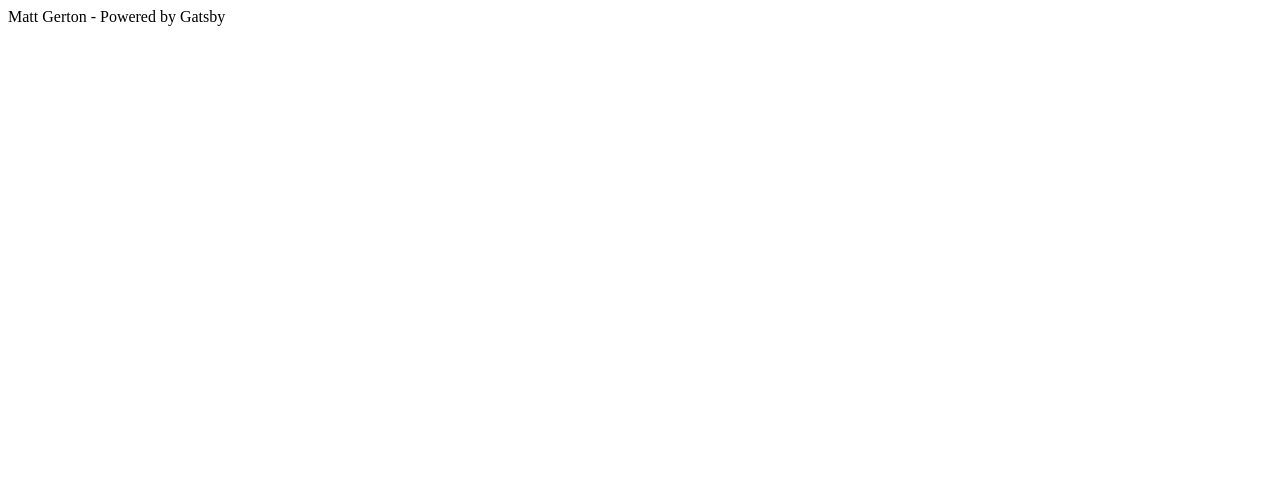
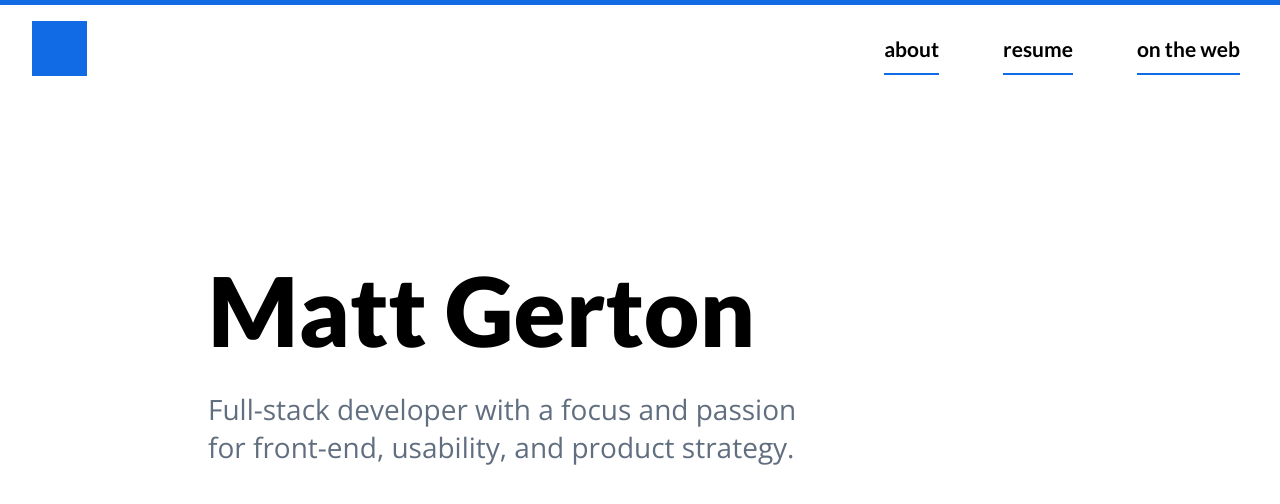
Before and after one commit to mgerton/website, a Gatsby app: page / in a window 1280 px wide. Shown: the top 504 px of the page. Built offline with nearby package versions, Linux system fonts and the light colour scheme.

Commit message:
Flesh out index page
* Port over styles and markup from other branch
* Refactor some things
* Create layout component, move nav styles into it

```diff
--- /dev/null
+++ b/src/components/Layout.js
@@ -0,0 +1,46 @@
+import React from 'react';
+import { Link } from 'gatsby';
+
+import styles from './layout.module.css';
+
+const NavLink = props => (
+  <Link to={props.to} className={styles.NavLink}>{props.children}</Link>
+);
+
+export default ({ children }) => (
+  <>
+    <div className={styles.TopBar} />
+
+    <div className={styles.Header}>
+      <div className={styles.Logo}>
+        {/* <img src="/static/header-logo.png" alt="logo" /> */}
+        {/* <img src="/static/square.svg" alt="logo" /> */}
+        <div></div>
+      </div>
+
+      <nav className={styles.MainNav}>
+        <ul className={styles.Menu}>
+          <li><NavLink to="/about">About</NavLink></li>
+          <li><NavLink to="/resume">Resume</NavLink></li>
+          <li><NavLink to="/on-the-web">On the Web</NavLink></li>
+        </ul>
+      </nav>
+
+      <nav className={styles.CompactNav}>
+        <div className={styles.MenuTrigger}>
+          <NavLink to="#">Menu</NavLink>
+        </div>
+
+        <div className={styles.NavOverlay}>
+          <ul className={styles.CompactMenu}>
+            <li><NavLink to="/about">About</NavLink></li>
+            <li><NavLink to="/resume">Resume</NavLink></li>
+            <li><NavLink to="/on-the-web">On the Web</NavLink></li>
+          </ul>
+        </div>
+      </nav>
+    </div>
+
+    {children}
+  </>
+);
--- /dev/null
+++ b/src/components/layout.module.css
@@ -0,0 +1,142 @@
+@import url('https://fonts.googleapis.com/css?family=Lato:700,900|Open+Sans');
+
+html, body {
+  height: 100%;
+}
+
+*,
+*::before,
+*::after {
+  box-sizing: border-box;
+}
+
+body {
+  margin: 0;
+  font-size: 1rem;
+  font-weight: 400;
+}
+
+.TopBar {
+  background-color: #116BE5;
+  height: 5px;
+  width: 100%;
+}
+
+.Header {
+  display: flex;
+  align-items: center;
+  justify-content: space-between;
+  padding: 1em 2em;
+}
+
+.Logo > img {
+  width: 55px;
+}
+
+/* TODO: remove me when images are figured out */
+.Logo > div {
+  width: 55px;
+  height: 55px;
+  background-color: #116BE5;
+}
+
+.NavLink {
+  font-family: 'Lato', Arial, Helvetica, sans-serif;
+  font-size: 21px;
+  font-weight: 700;
+  text-decoration: none;
+  text-transform: lowercase;
+  padding-bottom: 0.75rem;
+  color: #000000;
+  border-bottom: 2px solid #116BE5;
+}
+
+.MainNav,
+.CompactNav {
+  margin: 0;
+  padding: 0;
+}
+
+.MainNav {
+  display: none;
+}
+
+.CompactNav {}
+
+.CompactNav > .NavOverlay {
+  position: fixed;
+  background-color: #116BE5;
+  opacity: 0;
+  visibility: hidden;
+  top: 0;
+  left: 0;
+  width: 100%;
+  height: 0%;
+  transform: opacity .35s, visibility .35s, height .35s;
+  overflow: hidden;
+}
+
+/* TODO: use NavLink styles and override colors */
+/* .CompactMenu .Overlay .NavLink {
+  font-family: 'Lato', Arial, Helvetica, sans-serif;
+  font-size: 21px;
+  font-weight: 700;
+  text-decoration: none;
+  text-transform: lowercase;
+  padding-bottom: 0.75rem;
+  color: #ffffff;
+  border-bottom: 2px solid #BB6BD9;
+}
+
+.CompactNav .NavOverlay {
+  position: fixed;
+  background-color: #116BE5;
+  opacity: 0;
+  visibility: hidden;
+  top: 0;
+  left: 0;
+  width: 100%;
+  height: 0%;
+  transform: opacity .35s, visibility .35s, height .35s;
+  overflow: hidden;
+}
+
+.CompactNav > .NavOverlay.open {
+  opacity: .9;
+  visibility: visible;
+  height: 100%;
+}
+
+.CompactNav > .NavOverlay.open li {
+  animation: fadeInRight .5s ease-in forwards;
+  animation-delay: .35s;
+} */
+
+/* Small devices (landscape phones, 576px and up) */
+@media (min-width: 576px) {
+  .CompactNav {
+    display: none;
+  }
+
+  .MainNav {
+    display: block;
+  }
+
+  .MainNav .Menu {
+    display: flex;
+    flex-direction: row;
+    align-items: center;
+    justify-content: space-evenly;
+
+    margin: 0;
+    list-style: none;
+  }
+
+  .MainNav .Menu li {
+    padding: 0 2rem;
+  }
+
+  .MainNav .Menu li:last-child {
+    padding-right: 0.5rem;
+  }
+}
--- a/src/pages/index.js
+++ b/src/pages/index.js
@@ -1,3 +1,15 @@
-import React from "react"
+import React from 'react';
 
-export default () => <div>Matt Gerton - Powered by Gatsby</div>
+import styles from './index.module.css';
+import Layout from '../components/Layout';
+
+export default () => {
+  return <>
+    <Layout>
+      <main className={styles.jumbotron}>
+        <h1>Matt Gerton</h1>
+        <h2>Full-stack developer with a focus and passion for front-end, usability, and product strategy.</h2>
+      </main>
+    </Layout>
+  </>
+};
--- /dev/null
+++ b/src/pages/index.module.css
@@ -0,0 +1,94 @@
+/* Extra small devices (portrait phones, less than 576px) */
+/* No media query for `xs` since this is the default in Bootstrap */
+
+@keyframes fadeInRight {
+  0% {
+    opacity: 0;
+    left: 20%;
+  }
+  100% {
+    opacity: 1;
+    left: 0;
+  }
+}
+
+
+.jumbotron {
+  margin: 0 1rem;
+}
+
+.jumbotron h1 {
+  margin-left: 1rem;
+  margin-bottom: 0;
+  margin-top: 6rem;
+  font-size: 4.5rem; /* 72px */
+  font-family: 'Lato', Arial, Helvetica, sans-serif;
+  font-weight: 900;
+}
+
+.jumbotron h2 {
+  width: 19.25rem;
+  margin-left: 1rem;
+  color: #616E7F;
+  font-size: 1.5rem; /* 24px */
+  font-family: 'Open Sans', Arial, Helvetica, sans-serif;
+  font-weight: 400;
+}
+
+/* Small devices (landscape phones, 576px and up) */
+@media (min-width: 576px) {
+  .main-nav > .compact-menu {
+    display: none;
+  }
+
+  .main-nav > .menu {
+    display: flex;
+    flex-direction: row;
+    align-items: center;
+    justify-content: space-evenly;
+    margin-right: -1.5rem;
+  }
+
+  .jumbotron h2 {
+    width: 37.5rem;
+  }
+}
+
+/* Medium devices (tablets, 768px and up) */
+@media (min-width: 768px) {
+  /*  */
+}
+
+/* Large devices (desktops, 992px and up) */
+@media (min-width: 992px) {
+  /* .main-nav > .menu {
+    margin: 0;
+    padding: 0;
+    list-style: none;
+    display: flex;
+    align-items: center;
+    justify-content: space-evenly;
+  }
+
+  .main-nav > .menu li {
+    margin: 0;
+    padding: 2em;
+    list-style: none;
+  } */
+}
+
+/* Extra large devices (large desktops, 1200px and up) */
+@media (min-width: 1200px) {
+  .jumbotron h1 {
+    margin-left: 12rem;
+    margin-bottom: 0;
+    margin-top: 10rem;
+    font-size: 6rem; /* 96px */
+  }
+
+  .jumbotron h2 {
+    width: 37.5rem; /* 600px */
+    margin-left: 12rem;
+    font-size: 1.75rem; /* 28px */
+  }
+}
```
